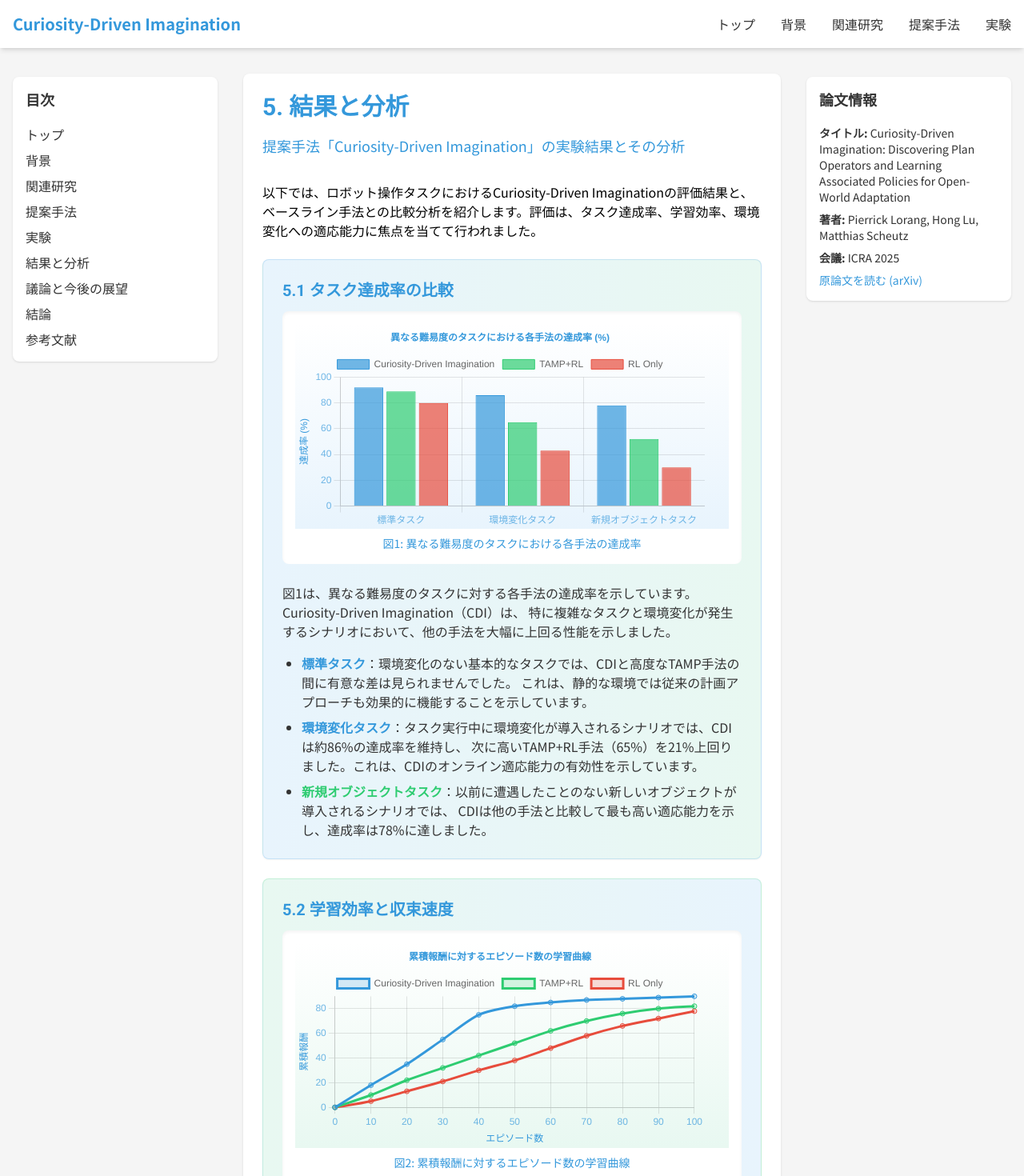
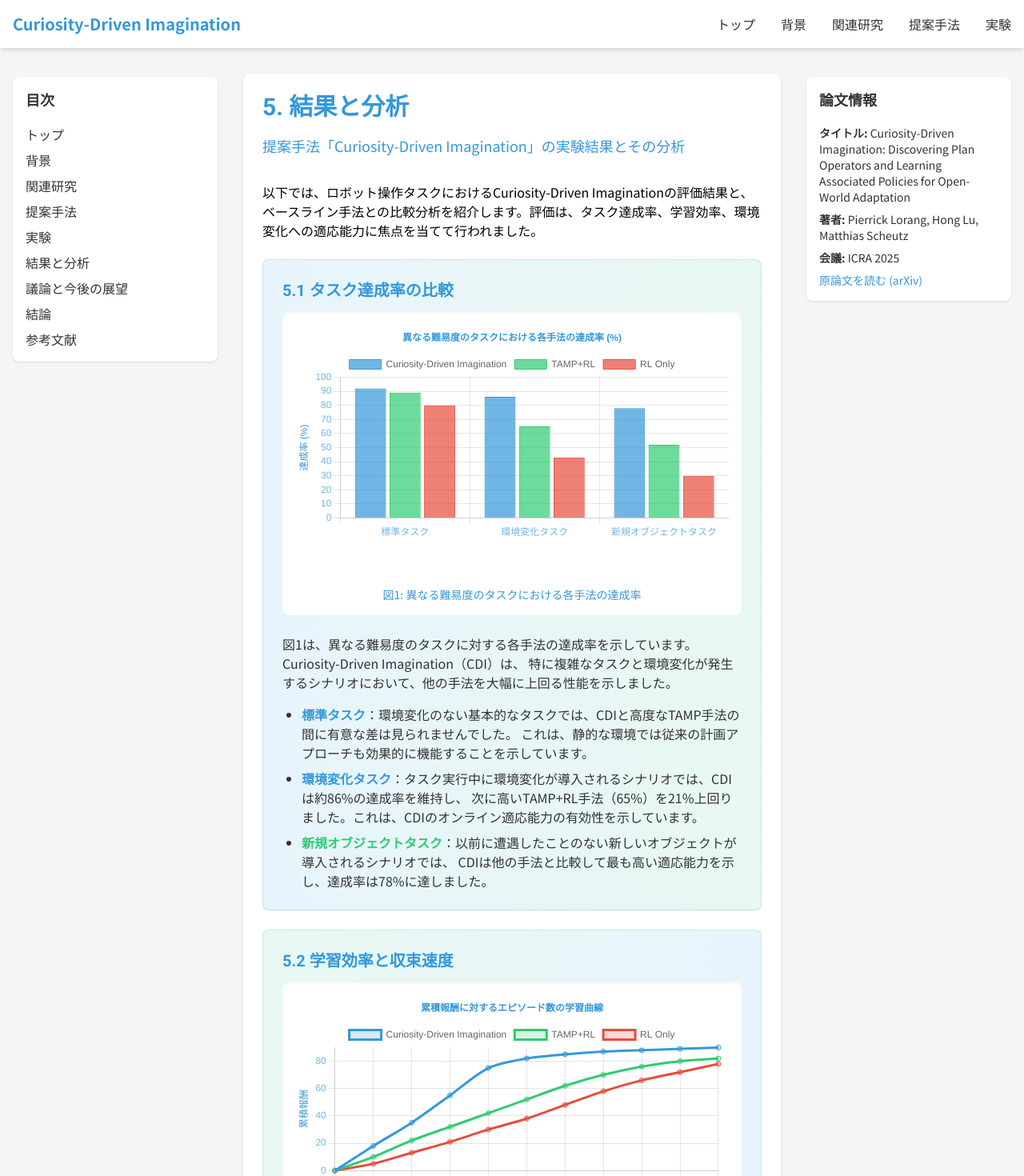
Before and after one commit to KyosukeIchikawa/ai_agent_articles, a Next.js app: page /results in a window 1280 px wide. Shown: the top 1470 px of the page at 80% size. Built offline with nearby package versions, Linux system fonts and the light colour scheme.

Commit message:
グラフ表示をスマートフォン対応に改善

```diff
--- a/src/pages/results/index.js
+++ b/src/pages/results/index.js
@@ -24,8 +24,12 @@ export default function Results() {
     accent: { main: 'rgba(231, 76, 60, 0.7)', border: 'rgba(231, 76, 60, 1)', light: 'rgba(231, 76, 60, 0.2)' },
   });
 
-  // マウント時にTailwindのカスタムカラーを取得
+  // 画面サイズの状態を追加
+  const [isMobile, setIsMobile] = useState(false);
+
+  // マウント時にTailwindのカスタムカラーを取得とウィンドウサイズの検出
   useEffect(() => {
+    // カラー取得関数
     const getColorWithOpacity = (colorName, opacity = 1) => {
       const el = document.createElement('div');
       el.classList.add(`text-${colorName}`);
@@ -59,7 +63,88 @@ export default function Results() {
         light: getColorWithOpacity('accent', 0.2),
       },
     });
+
+    // 画面サイズの検出
+    const checkIfMobile = () => {
+      setIsMobile(window.innerWidth < 768); // 768px以下ならモバイル判定
+    };
+
+    // 初回チェック
+    checkIfMobile();
+
+    // リサイズイベントのリスナーを追加
+    window.addEventListener('resize', checkIfMobile);
+
+    // クリーンアップ関数
+    return () => {
+      window.removeEventListener('resize', checkIfMobile);
+    };
   }, []);
+
+  // モバイル向けのチャートオプション調整
+  const getResponsiveChartOptions = (baseOptions) => {
+    if (isMobile) {
+      return {
+        ...baseOptions,
+        maintainAspectRatio: false,
+        plugins: {
+          ...baseOptions.plugins,
+          legend: {
+            ...baseOptions.plugins.legend,
+            position: 'bottom',
+            labels: {
+              boxWidth: 10,
+              padding: 10,
+              font: {
+                size: 10
+              }
+            }
+          },
+          title: {
+            ...baseOptions.plugins.title,
+            font: {
+              ...baseOptions.plugins.title.font,
+              size: 12
+            }
+          }
+        },
+        scales: {
+          ...baseOptions.scales,
+          y: {
+            ...baseOptions.scales.y,
+            ticks: {
+              ...baseOptions.scales.y.ticks,
+              font: {
+                size: 9
+              }
+            },
+            title: {
+              ...baseOptions.scales.y.title,
+              font: {
+                size: 10
+              }
+            }
+          },
+          x: {
+            ...baseOptions.scales.x,
+            ticks: {
+              ...baseOptions.scales.x.ticks,
+              font: {
+                size: 9
+              }
+            },
+            title: {
+              ...(baseOptions.scales.x.title || {}),
+              font: {
+                size: 10
+              }
+            }
+          }
+        }
+      };
+    }
+    return baseOptions;
+  };
 
   // タスク達成率のデータ
   const taskCompletionData = {
@@ -89,8 +174,9 @@ export default function Results() {
     ],
   };
 
-  const taskCompletionOptions = {
+  const baseTaskCompletionOptions = {
     responsive: true,
+    maintainAspectRatio: true,
     plugins: {
       legend: {
         position: 'top',
@@ -125,6 +211,8 @@ export default function Results() {
     }
   };
 
+  const taskCompletionOptions = getResponsiveChartOptions(baseTaskCompletionOptions);
+
   // 学習曲線のデータ
   const learningCurveData = {
     labels: [0, 10, 20, 30, 40, 50, 60, 70, 80, 90, 100],
@@ -156,8 +244,9 @@ export default function Results() {
     ],
   };
 
-  const learningCurveOptions = {
+  const baseLearningCurveOptions = {
     responsive: true,
+    maintainAspectRatio: true,
     plugins: {
       legend: {
         position: 'top',
@@ -196,6 +285,8 @@ export default function Results() {
     }
   };
 
+  const learningCurveOptions = getResponsiveChartOptions(baseLearningCurveOptions);
+
   // 環境変化後の回復時間データ
   const recoveryTimeData = {
     labels: ['軽微な変化', '中程度の変化', '大きな変化'],
@@ -224,8 +315,9 @@ export default function Results() {
     ],
   };
 
-  const recoveryTimeOptions = {
+  const baseRecoveryTimeOptions = {
     responsive: true,
+    maintainAspectRatio: true,
     plugins: {
       legend: {
         position: 'top',
@@ -259,6 +351,8 @@ export default function Results() {
     }
   };
 
+  const recoveryTimeOptions = getResponsiveChartOptions(baseRecoveryTimeOptions);
+
   return (
     <Layout title="結果と分析">
       <div className="space-y-8">
@@ -281,8 +375,8 @@ export default function Results() {
 
               <div className="mb-6">
                 <div className="flex justify-center">
-                  <div className="bg-white p-4 rounded-lg shadow-inner" style={{ maxWidth: '700px', width: '100%' }}>
-                    <div className="w-full h-64 bg-gradient-to-b from-white to-primary-light">
+                  <div className="bg-white p-4 rounded-lg shadow-inner w-full">
+                    <div className="w-full" style={{ height: isMobile ? '250px' : '320px' }}>
                       <Bar data={taskCompletionData} options={taskCompletionOptions} />
                     </div>
                     <p className="text-sm text-primary mt-2 text-center">
@@ -318,8 +412,8 @@ export default function Results() {
 
               <div className="mb-6">
                 <div className="flex justify-center">
-                  <div className="bg-white p-4 rounded-lg shadow-inner" style={{ maxWidth: '700px', width: '100%' }}>
-                    <div className="w-full h-64 bg-gradient-to-b from-white to-secondary-light">
+                  <div className="bg-white p-4 rounded-lg shadow-inner w-full">
+                    <div className="w-full" style={{ height: isMobile ? '250px' : '320px' }}>
                       <Line data={learningCurveData} options={learningCurveOptions} />
                     </div>
                     <p className="text-sm text-primary mt-2 text-center">
@@ -353,8 +447,8 @@ export default function Results() {
 
               <div className="mb-6">
                 <div className="flex justify-center">
-                  <div className="bg-white p-4 rounded-lg shadow-inner" style={{ maxWidth: '700px', width: '100%' }}>
-                    <div className="w-full h-64 bg-gradient-to-b from-white to-accent-light">
+                  <div className="bg-white p-4 rounded-lg shadow-inner w-full">
+                    <div className="w-full" style={{ height: isMobile ? '250px' : '320px' }}>
                       <Bar data={recoveryTimeData} options={recoveryTimeOptions} />
                     </div>
                     <p className="text-sm text-accent mt-2 text-center">
```
